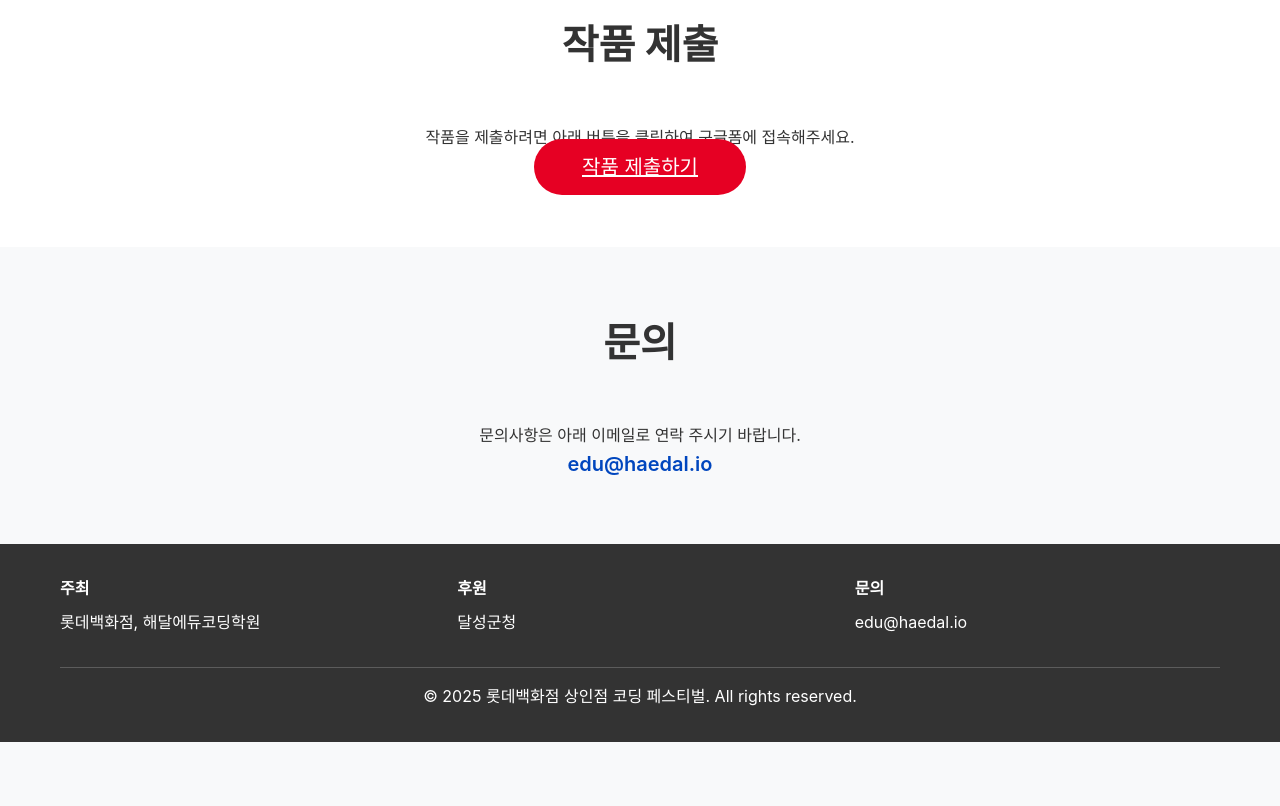
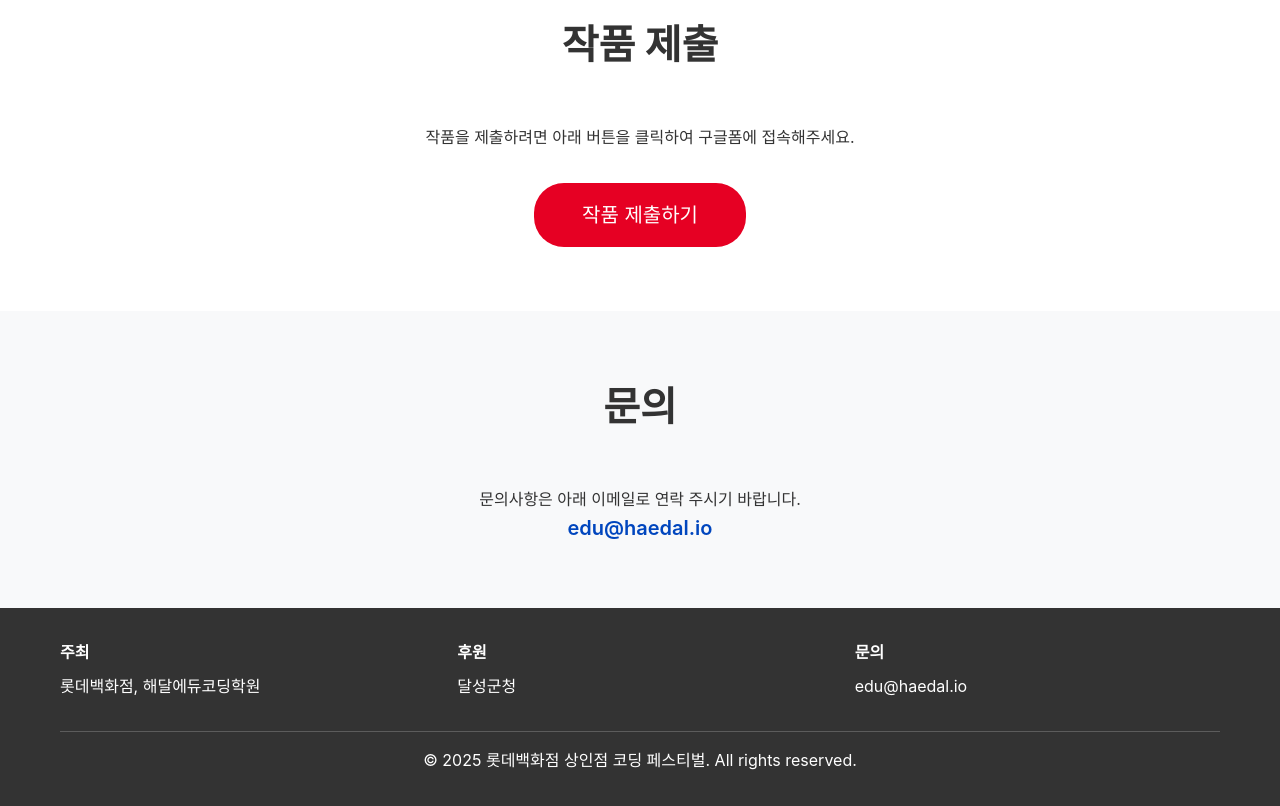
Before and after one commit to haedalprogramming/codingFestival, a plain HTML site: page index.html in a window 1280 px wide. Shown: the part 4080-4886 px from the top of the page. Before the commit the page ends 4822 px from the top, so only its background shows below. Drawn offline with Linux system fonts and the light colour scheme.

Commit message:
글자 배치 바꾸기

```diff
--- a/styles.css
+++ b/styles.css
@@ -332,7 +332,19 @@ section {
     text-align: center;
 }
 
+.apply-content {
+    display: flex;
+    flex-direction: column;
+    align-items: center;
+    gap: 2rem;
+}
+
+.apply-content p {
+    margin-bottom: 0;
+}
+
 .apply-button {
+    display: inline-block;
     background-color: var(--primary-color);
     color: var(--white);
     padding: 1rem 3rem;
@@ -341,7 +353,7 @@ section {
     border-radius: 30px;
     cursor: pointer;
     transition: background-color 0.3s;
-    margin-top: 2rem;
+    text-decoration: none;
 }
 
 .apply-button:hover {
```
